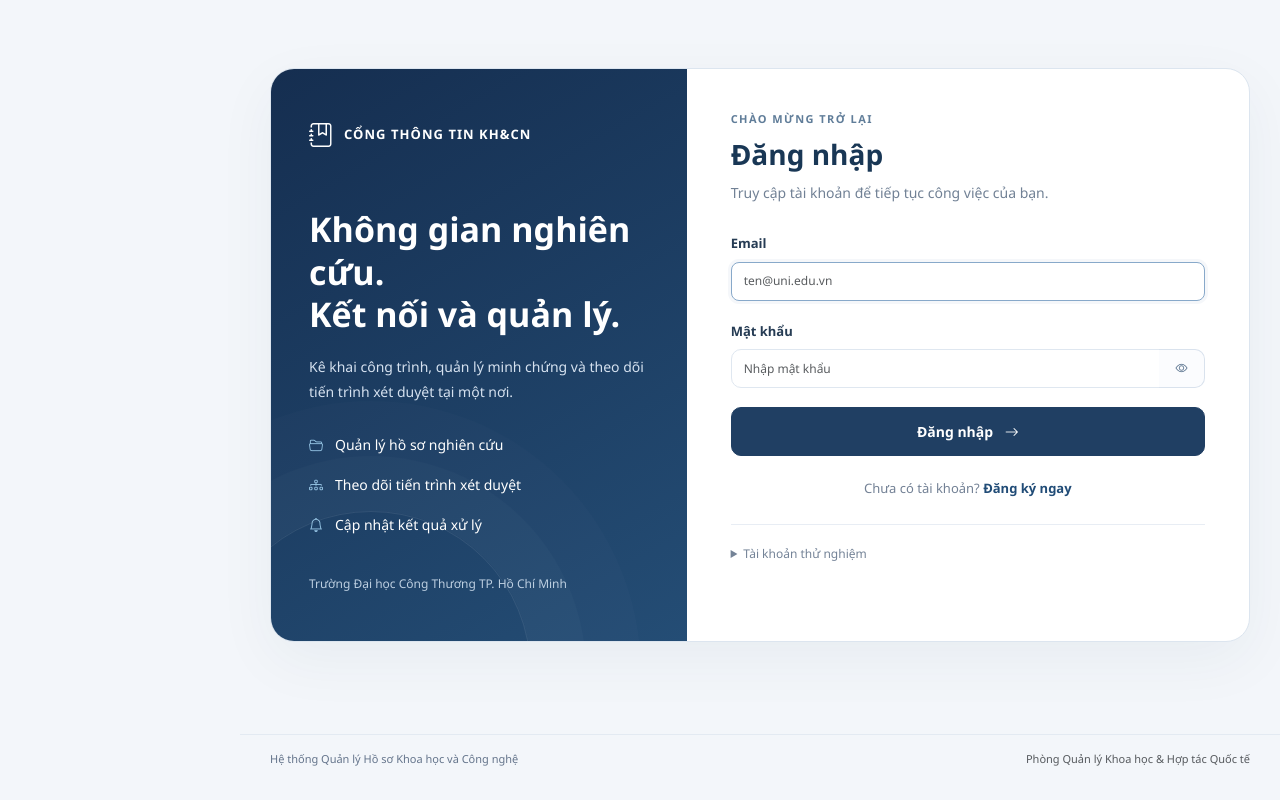
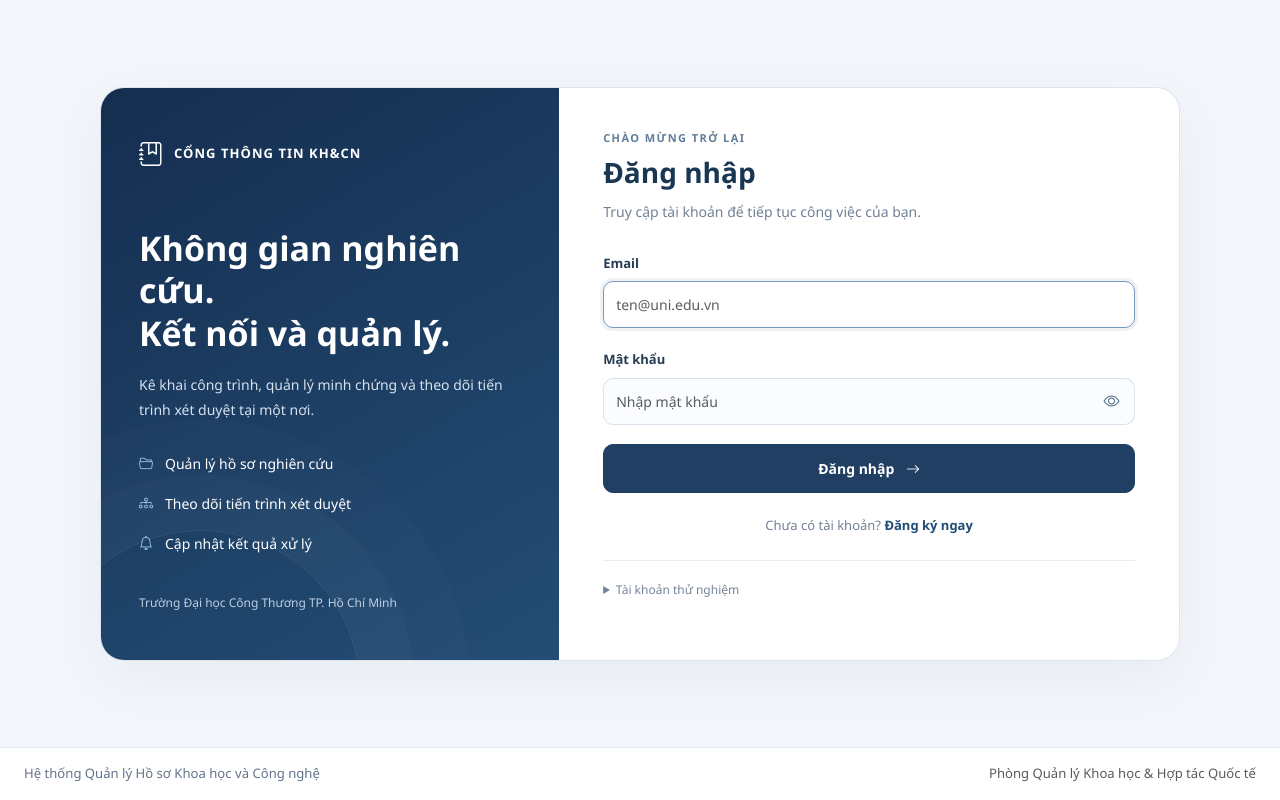
Before and after one commit to nguyenthanhphat-144/KLCN_2026, a Flask app: a page that uses templates/base.html in a window 1280 px wide. Run offline with Flask 3, Linux system fonts and the light colour scheme; parts of the project's set-up code (start-up, migrations or seed data) failed here and were passed over; some libraries are stand-ins or nearby versions.

Commit message:
Update base.html

```diff
--- a/templates/base.html
+++ b/templates/base.html
@@ -141,8 +141,8 @@
 <link rel="stylesheet" href="{{ url_for('static', filename='css/workspace.css') }}">
 </head>
 
-<body class="{% if current_user %}workspace-app{% else %}auth-app{% endif %}" data-page="{{ request.endpoint }}">
-    {% if current_user.id %}
+<body class="{% if current_user.id %}workspace-app{% else %}auth-app{% endif %}"
+      data-page="{{ request.endpoint }}">    {% if current_user.id %}
 
     {% set page_titles = {'dashboard':'Tổng quan', 'hoso_list':'Hồ sơ KH&CN', 'hoso_create':'Khai báo hồ sơ', 'hoso_edit':'Chỉnh sửa hồ sơ', 'hoso_detail':'Chi tiết hồ sơ', 'ai_center':'Phân tích & kiểm định', 'catalog_management':'Danh mục', 'account_profile':'Tài khoản', 'user_management':'Người dùng', 'notifications':'Thông báo', 'change_password':'Đổi mật khẩu'} %}
     <a class="ui-skip" href="#workspaceMain">Đến nội dung chính</a>
```
